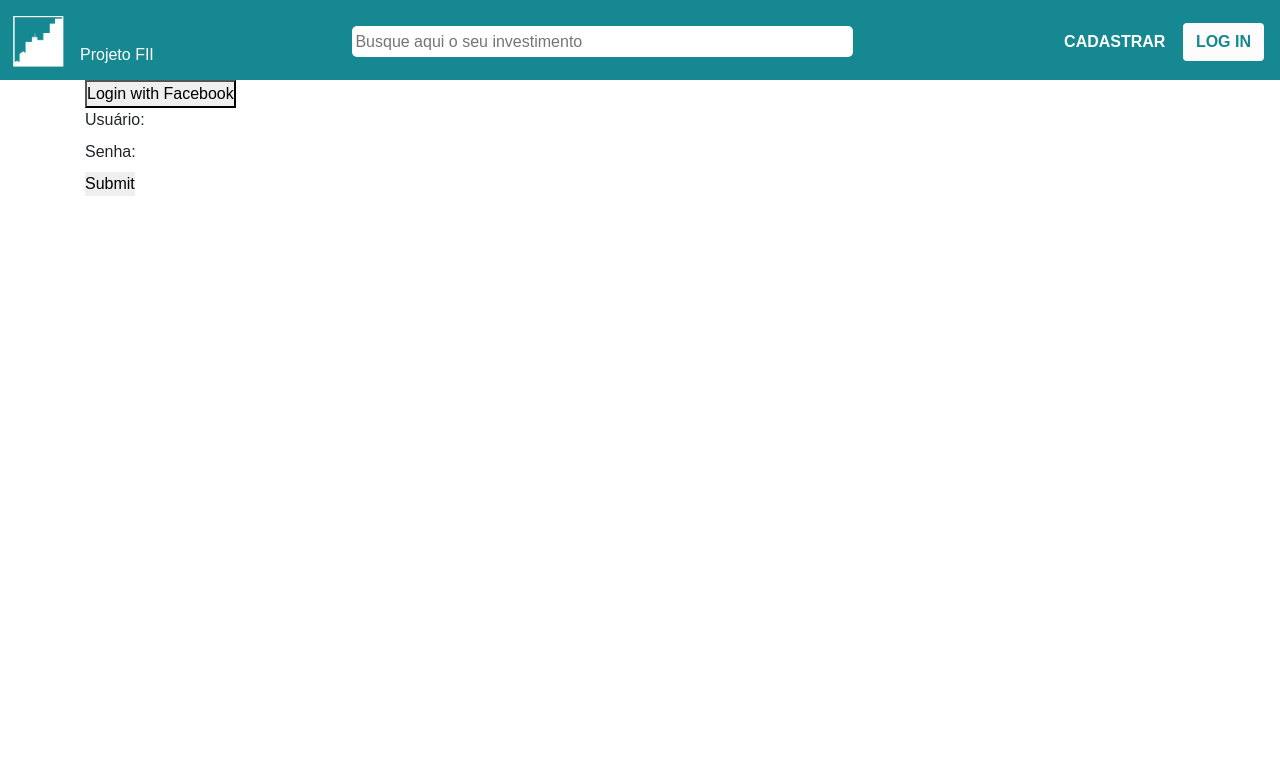
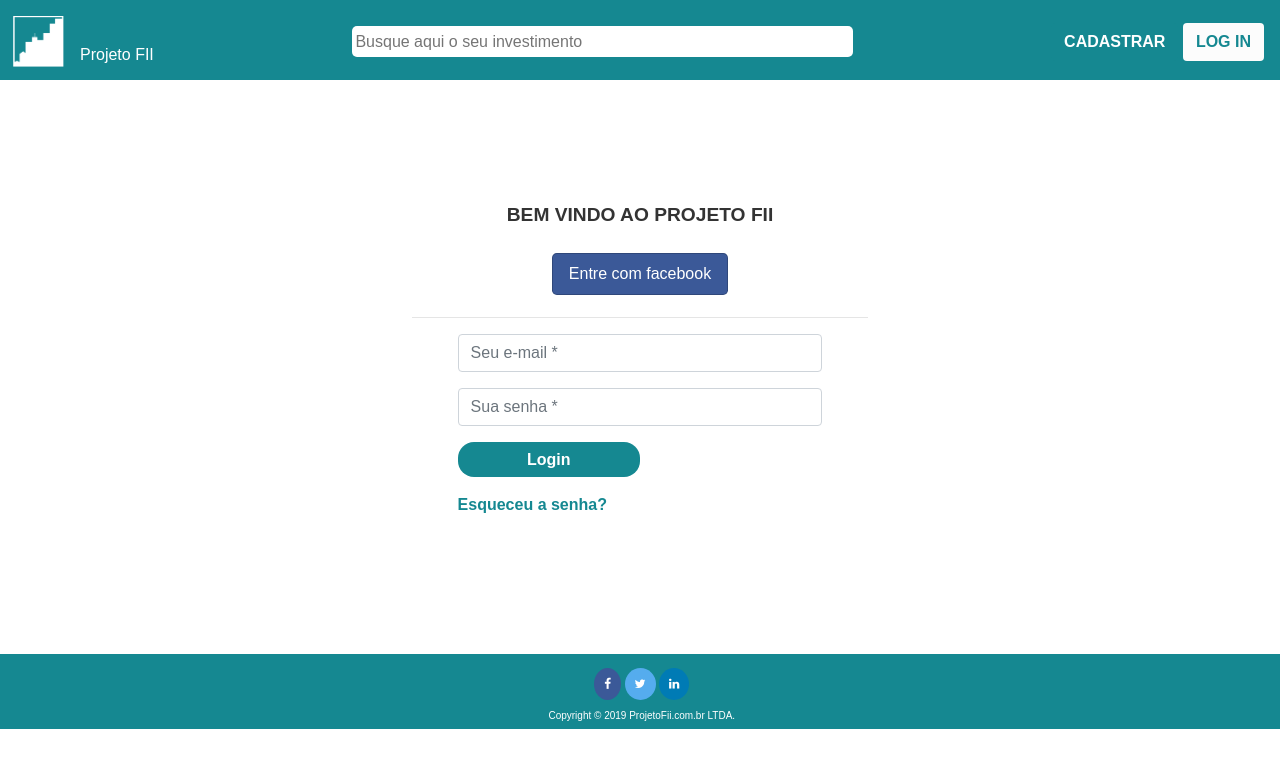
Before and after one commit to brunoqgalvao/projetoFII, a PHP site: page /login.php in a window 1280 px wide. Shown: the top 768 px of the page. Run offline with PHP 8.4, Linux system fonts and the light colour scheme; some libraries are stand-ins or nearby versions.

Commit message:
footer e login-page

```diff
--- a/components/footer.php
+++ b/components/footer.php
@@ -1,2 +1,9 @@
+<link rel="stylesheet" href="https://cdnjs.cloudflare.com/ajax/libs/font-awesome/4.7.0/css/font-awesome.min.css">
 <footer>
+  <div class="social-media">
+    <a href="#" class="fa fa-facebook"></a>
+    <a href="#" class="fa fa-twitter"></a>
+    <a href="#" class="fa fa-linkedin"></a>
+  </div>
+  <span class='footer-copyright'>Copyright © 2019 ProjetoFii.com.br LTDA.<span>
 </footer>
--- a/components/header.php
+++ b/components/header.php
@@ -1,4 +1,5 @@
 <!--  -->
+<!-- FIXME: Mobile não está resolvido no header - vai ser CSS? -->
 
 <header>
   <div class= 'header-brand'>
--- a/components/loginform.php
+++ b/components/loginform.php
@@ -7,21 +7,30 @@
   - login with facebook
   - login button
 -->
-
-<div class='container'>
-  <div class='login-facebook'>
-    <button>Login with Facebook</button>
+<div class="container login-container">
+  <div class="row justify-content-center">
+    <div class="col-10 col-md-6 login-form">
+      <div class='login-form-title'>BEM VINDO AO PROJETO FII</div>
+      <div class='btn-login-facebook'>
+        <a class="btn btn-lg btn-facebook" href="#">
+          Entre com facebook
+        </a>
+      </div>
+      <hr/>
+      <form>
+        <div class="form-group">
+          <input type="text" class="form-control" placeholder="Seu e-mail *" value="" />
+        </div>
+        <div class="form-group">
+          <input type="password" class="form-control" placeholder="Sua senha *" value="" />
+        </div>
+        <div class="form-group">
+          <input type="submit" class="btnSubmit" value="Login" />
+        </div>
+        <div class="form-group">
+          <a href="#" class="ForgetPwd">Esqueceu a senha?</a>
+        </div>
+      </form>
+    </div>
   </div>
-  <form action="#" class="login-form">
-    <div class='input-item'>
-      <label for="username">Usuário:</label>
-      <input type="text" name="username" id="username"/>
-    </div>
-    <div class='input-item'>
-      <label for="senha">Senha:</label>
-      <input type="password" name="senha" id="senha"/>
-    </div>
-      <input type="submit" value="Submit"/>
-  </form>
-
 </div>
--- a/css/style.css
+++ b/css/style.css
@@ -4,7 +4,6 @@
   --main-bg-color: #fcfcfc;
   --main-color: rgb(21,136,145);
   --header-height: 10vh;
-
   --std-border-radius: 5px;
 
 }
@@ -54,6 +53,7 @@ header  > .header-brand > .header-brand-title {
 }
 header > .header-search-box {
   width: 40%;
+  display:none;
 }
 header > .header-search-box > input{
   width:100%;
@@ -74,3 +74,105 @@ header > .header-login-btns > .btn.btn-cadastro {
   background-color: var(--main-color);
   color:white;
 }
+
+@media(min-width:576px){
+  header > .header-search-box {
+    display:block;
+  }
+}
+
+/* FOOTER CSS */
+footer {
+  display:flex;
+  flex-direction:column;
+  justify-content:space-around;
+  align-items:center;
+
+  margin-top:5%;
+  width:100%;
+  padding: 0.5em 0.5em 0.5em 0.8em;
+
+  background-color: var(--main-color);
+  color:white;
+  font-size:12px;
+}
+footer > .footer-copyright {
+  font-size:10px;
+}
+footer > .social-media {
+  padding:0.5rem;
+}
+.fa {
+  padding:10px;
+  text-decoration: none;
+  border-radius: 50%;
+}
+
+.fa:hover {
+  opacity: 0.7;
+  text-decoration: none;
+}
+
+.fa-facebook {
+background: #3B5998;
+color: white;
+}
+
+.fa-twitter {
+background: #55ACEE;
+color: white;
+}
+
+.fa-linkedin {
+  background: #007bb5;
+  color: white;
+}
+
+/* LOGIN FORM CSS */
+.login-container {
+  margin-top: 5%;
+  margin-bottom: 5%;
+}
+.login-container > .row > .login-form {
+  padding: 5%;
+  /* box-shadow: 0 5px 8px 0 rgba(0, 0, 0, 0.2), 0 9px 26px 0 rgba(0, 0, 0, 0.19); */
+
+}
+.login-container > .row > .login-form  .login-form-title {
+  font-size:1.2rem;
+  font-weight:bold;
+  text-align: center;
+  color: #333;
+}
+.login-container > .row > .login-form > form {
+  padding: 0% 10% 0% 10% ;
+}
+.login-container > .row > .login-form .btnSubmit {
+  width: 50%;
+  border-radius: 1rem;
+  padding: 1.5%;
+  border: none;
+  cursor: pointer;
+}
+.login-container > .row > .login-form .btnSubmit {
+  font-weight: 600;
+  color: #fff;
+  background-color: var(--main-color);
+}
+.login-container > .row > .login-form .ForgetPwd {
+  color: var(--main-color);
+  font-weight: 600;
+  text-decoration: none;
+}
+.login-container .btn-login-facebook {
+  display:flex;
+  justify-content:center;
+  margin-bottom:5%;
+  margin-top:5%;
+}
+.btn-facebook {
+  font-size:1rem;
+  color: #ffffff;
+  background-color: #3b5998;
+  border-color: rgba(0,0,0,0.2);
+}
```
